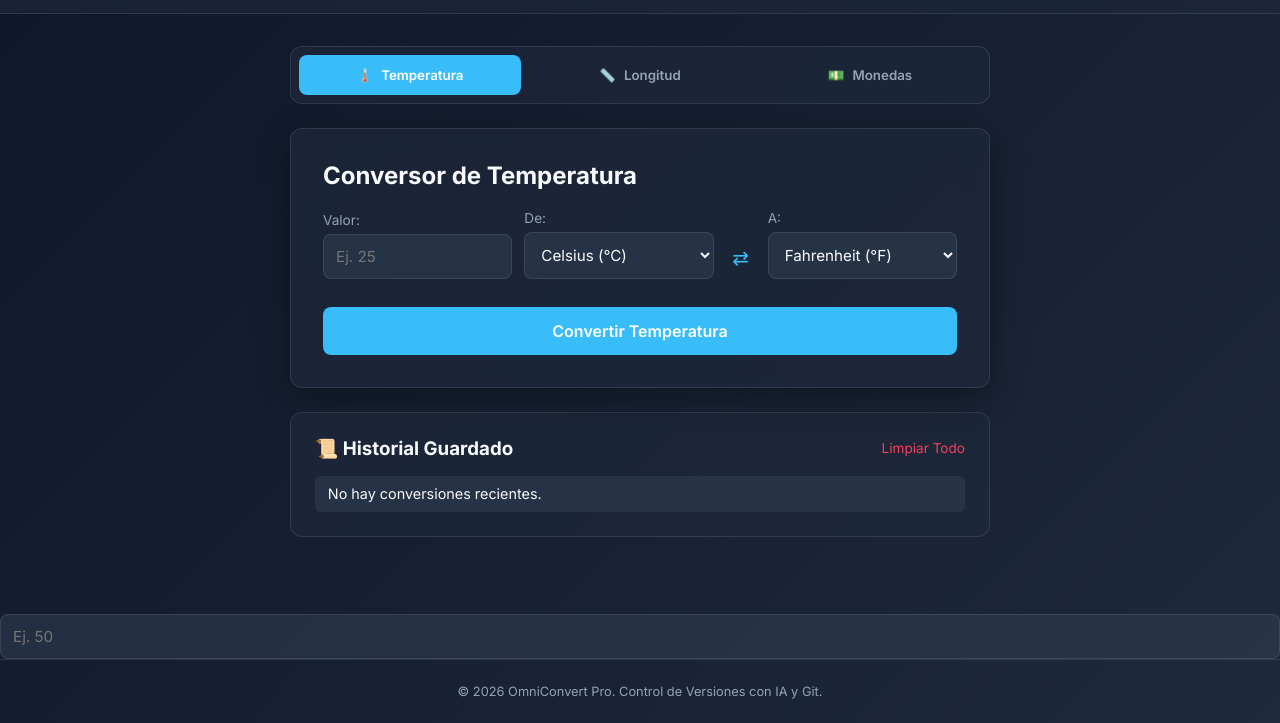
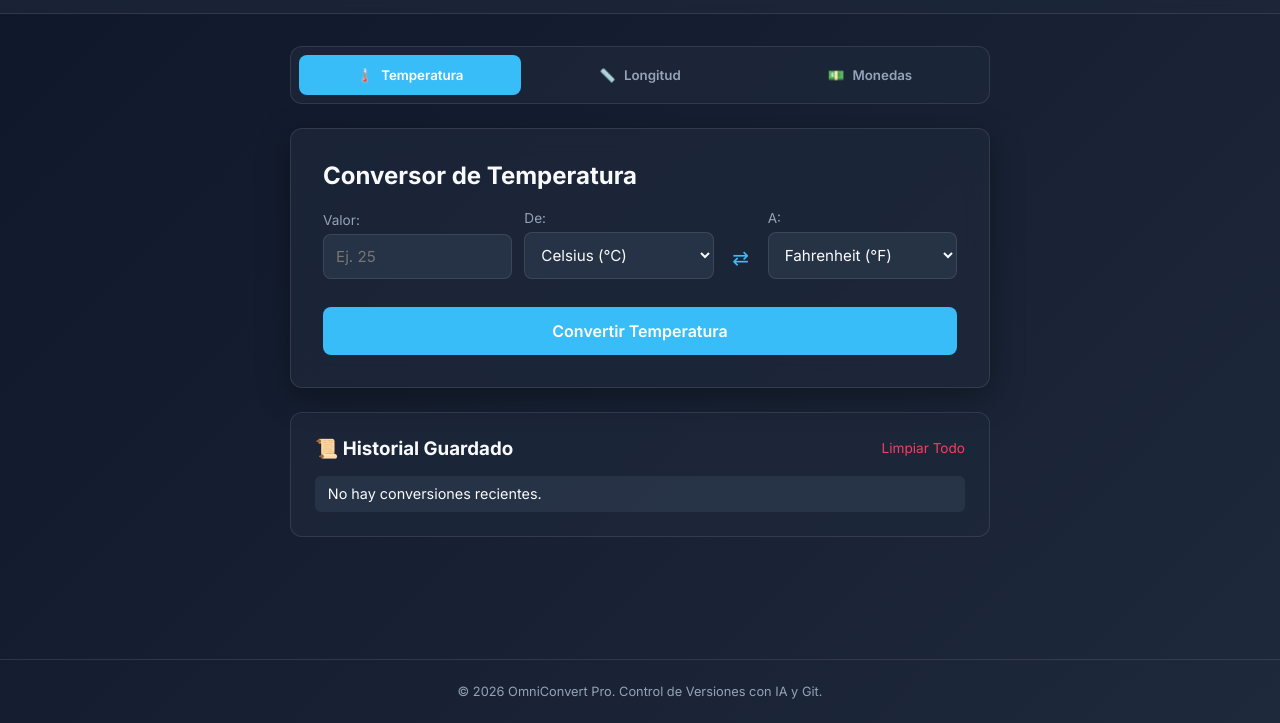
Before and after one commit to AngelDST13/Commits-y-Pull-Requests-con-IA-, a plain HTML site: page index.html in a window 1280 px wide. Shown: the part 77-800 px from the top of the page. Drawn offline with Linux system fonts and the light colour scheme.

Commit message:
fix(html): optimizar atributos de inputs y validar jerarquia del footer
Se agregan inputmode decimal y autocomplete off a los campos de texto numericos para mejorar la experiencia de usuario y se confirma la estructura final del marcado.

```diff
--- a/index.html
+++ b/index.html
@@ -48,7 +48,7 @@
         <div class="converter-grid">
           <div class="input-group">
             <label for="tempInput">Valor:</label>
-            <input type="number" id="tempInput" placeholder="Ej. 25" step="any">
+            <input type="number" id="tempInput" placeholder="Ej. 25" step="any" inputmode="decimal" autocomplete="off">
           </div>
           <div class="input-group">
             <label for="tempFrom">De:</label>
@@ -77,7 +77,7 @@
         <div class="converter-grid">
           <div class="input-group">
             <label for="lengthInput">Valor:</label>
-            <input type="number" id="lengthInput" placeholder="Ej. 100" min="0" step="any">
+            <input type="number" id="lengthInput" placeholder="Ej. 100" min="0" step="any" inputmode="decimal" autocomplete="off">
           </div>
           <div class="input-group">
             <label for="lengthFrom">De:</label>
@@ -114,7 +114,7 @@
         <div class="converter-grid">
           <div class="input-group">
             <label for="currencyInput">Monto:</label>
-            <input type="number" id="currencyInput" placeholder="Ej. 50" min="0" step="any">
+            <input type="number" id="currencyInput" placeholder="Ej. 50" min="0" step="any" inputmode="decimal" autocomplete="off">
           </div>
           <div class="input-group">
             <label for="currencyFrom">De:</label>
@@ -155,20 +155,11 @@
         <button id="clearHistoryBtn" class="btn-clear">Limpiar Todo</button>
       </div>
       <ul id="historyList" class="history-list">
-        <!-- Generado dinámicamente -->
+        <!-- Generado dinámicamente por JavaScript -->
       </ul>
     </section>
 
   </main>
-
-  <input
-  type="number"
-  id="currencyInput"
-  placeholder="Ej. 50"
-  min="0"
-  step="any"
-  inputmode="decimal"
-/>
 
   <!-- FOOTER -->
   <footer class="app-footer">
```
